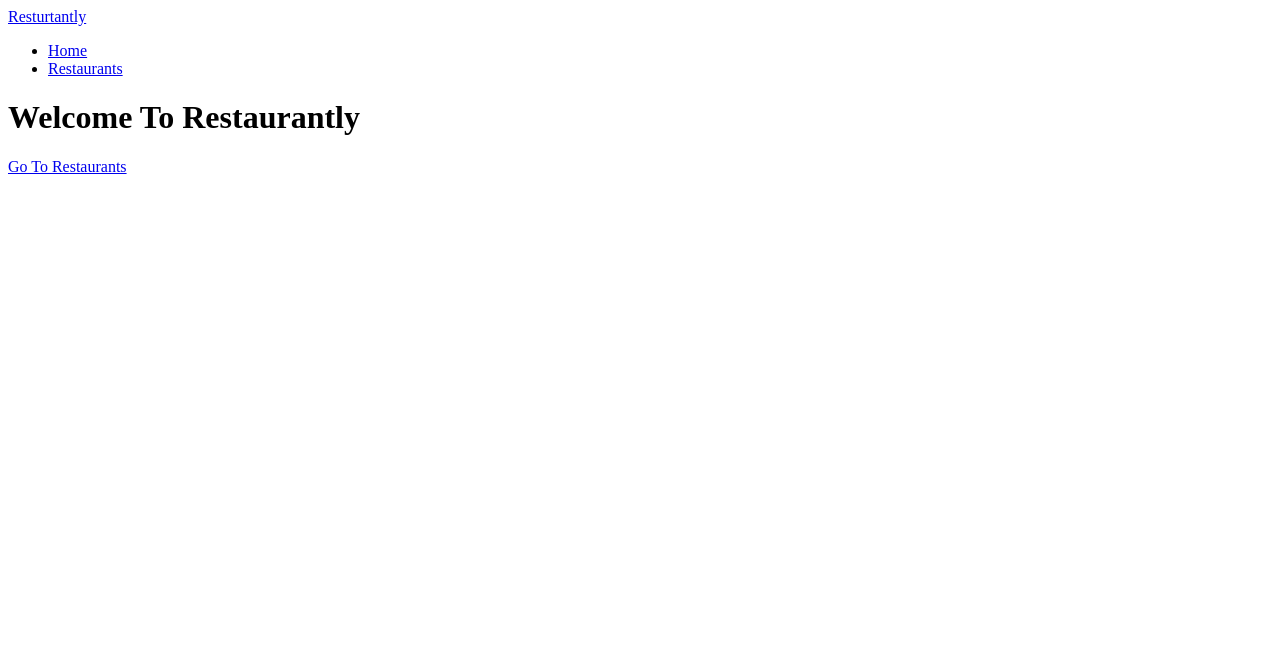
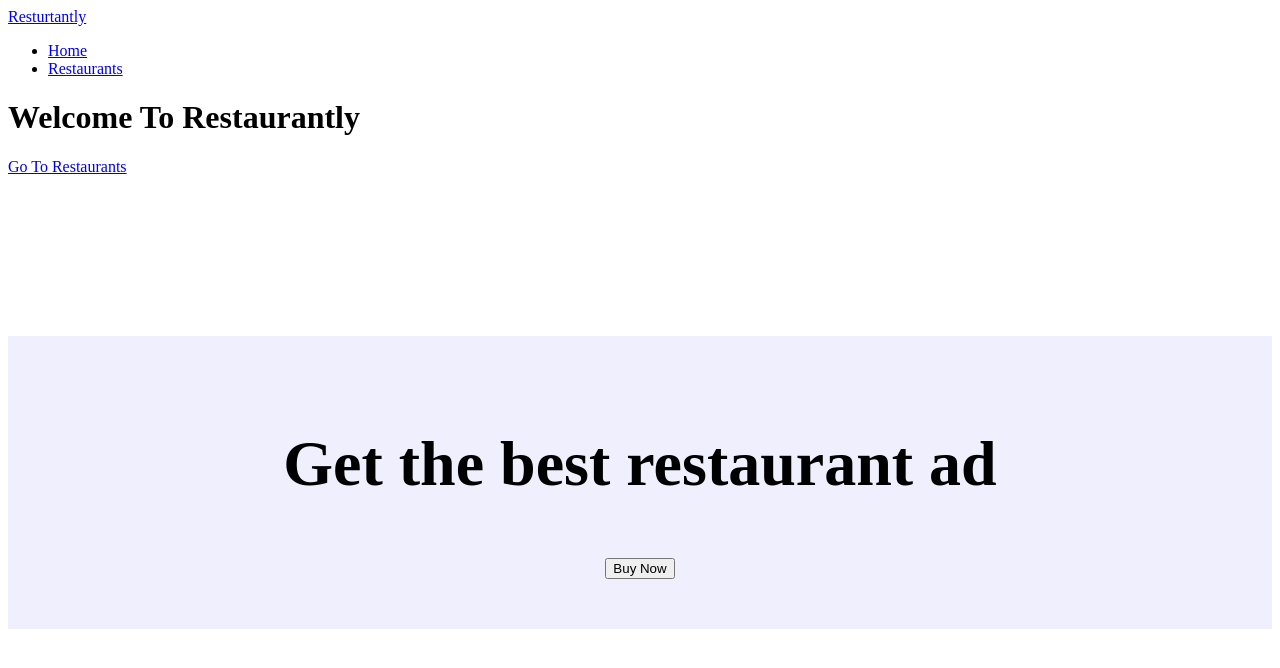
Before and after one commit to Aung-Thu-Zaw/Resturants-List, a Nuxt app: page / in a window 1280 px wide. Shown: the top 668 px of the page. Built offline with nearby package versions, Linux system fonts and the light colour scheme.

Commit message:
creating custom layout with slot

```diff
--- /dev/null
+++ b/components/restaurant/Ad.vue
@@ -0,0 +1,15 @@
+<template>
+  <div class="add-container">
+    <h1>Get the best restaurant ad</h1>
+    <button class="btn btn-primary btn-large">Buy Now</button>
+  </div>
+</template>
+<style scoped>
+.add-container {
+  margin: 10rem 0;
+  text-align: center;
+  font-size: 2rem;
+  background-color: rgba(103, 103, 231, 0.1);
+  padding: 3rem;
+}
+</style>
--- /dev/null
+++ b/layouts/custom.vue
@@ -0,0 +1,6 @@
+<template>
+  <div>
+    <slot />
+    <RestaurantAd />
+  </div>
+</template>
--- a/pages/index.vue
+++ b/pages/index.vue
@@ -1,8 +1,10 @@
 <template>
   <div>
-    <div class="container text-center mt-5">
-      <h1>Welcome To Restaurantly</h1>
-      <a href="/restaurants">Go To Restaurants</a>
-    </div>
+    <NuxtLayout name="custom">
+      <div class="container text-center mt-5">
+        <h1>Welcome To Restaurantly</h1>
+        <a href="/restaurants">Go To Restaurants</a>
+      </div>
+    </NuxtLayout>
   </div>
 </template>
--- a/pages/restaurants/[name].vue
+++ b/pages/restaurants/[name].vue
@@ -1,5 +1,6 @@
 <template>
   <div>
+    <NuxtLayout name="custom" v-if="restaurant">
       <div class="restaurant-container">
         <div class="image-container">
           <img :src="restaurant.imageUrl" alt="" />
@@ -16,6 +17,17 @@
           </div>
           <p class="content">{{ restaurant.content }}</p>
         </div>
+      </div>
+    </NuxtLayout>
+
+    <div v-else>
+      <h1>Restaurant not found</h1>
+      <button
+        class="btn btn-primary btn-lg"
+        @click="$router.push('/restaurants')"
+      >
+        Go Back
+      </button>
     </div>
   </div>
 </template>
--- a/pages/restaurants/index.vue
+++ b/pages/restaurants/index.vue
@@ -1,7 +1,9 @@
 <template>
   <div>
-    <div class="container">
-      <RestaurantTable />
-    </div>
+    <NuxtLayout name="custom">
+      <div class="container">
+        <RestaurantTable />
+      </div>
+    </NuxtLayout>
   </div>
 </template>
```
Lines whose indentation alone changed are shown as unchanged.
